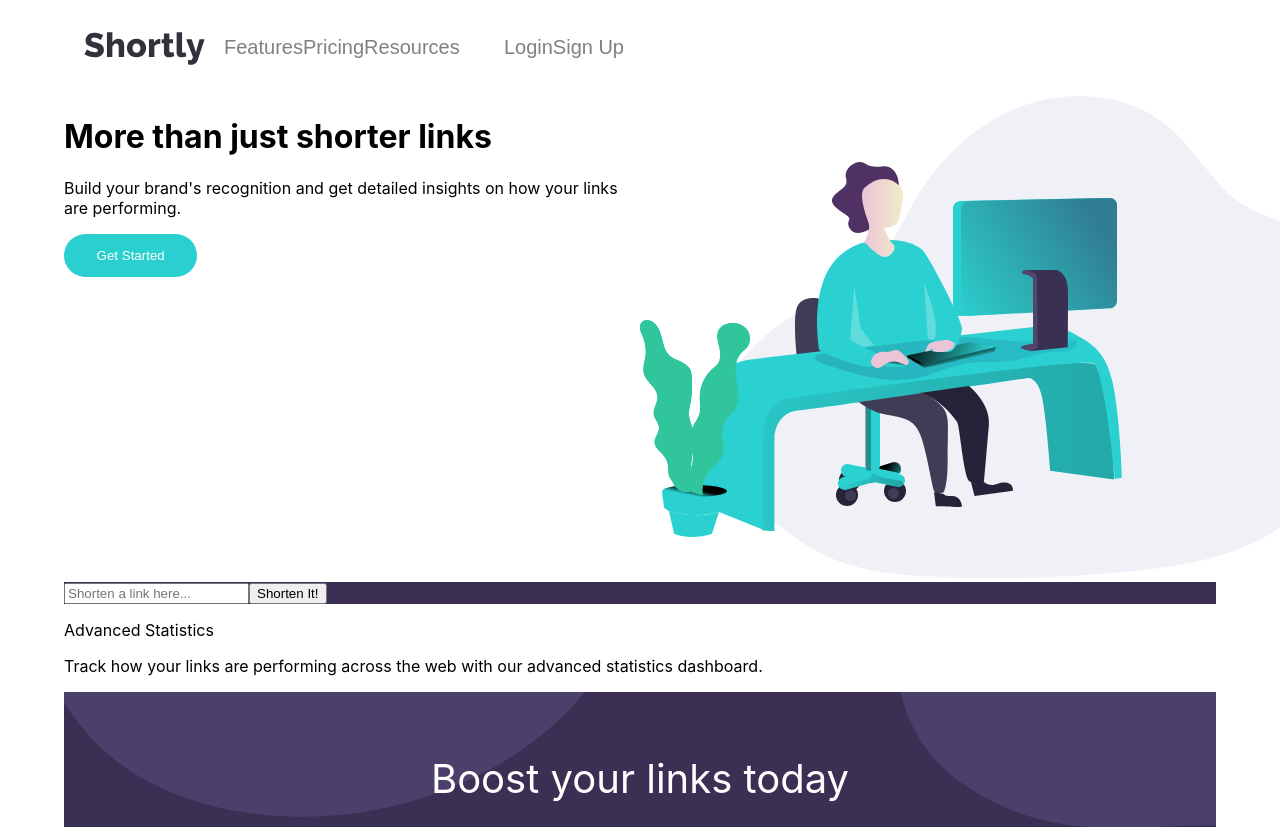
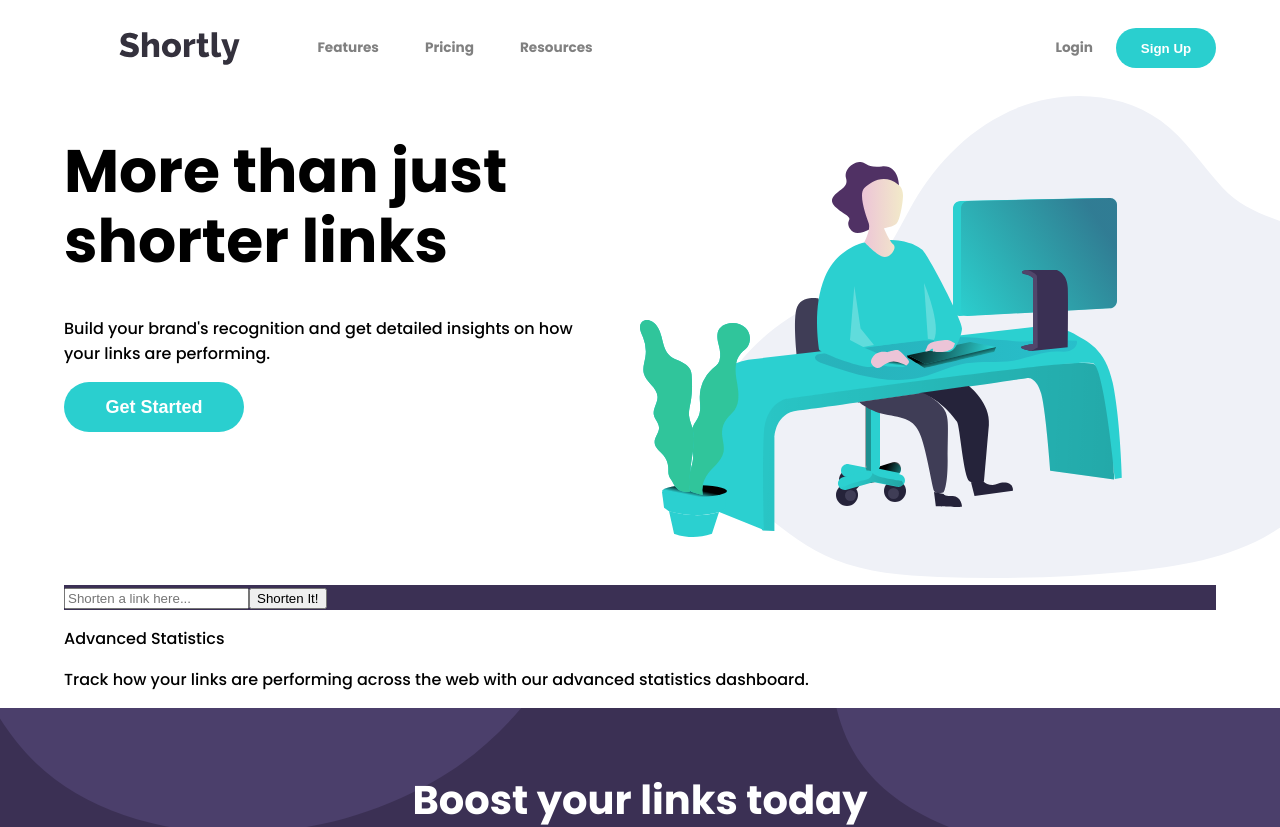
Before and after one commit to kabocha23/URL-Shortener, a React (Create React App) app: page / in a window 1280 px wide. Shown: the top 827 px of the page. Built offline with nearby package versions, Linux system fonts and the light colour scheme.

Commit message:
Added responsive designs

```diff
--- a/public/index.html
+++ b/public/index.html
@@ -9,6 +9,9 @@
       name="description"
       content="Web site created using create-react-app"
     />
+    <link rel="preconnect" href="https://fonts.googleapis.com">
+    <link rel="preconnect" href="https://fonts.gstatic.com" crossorigin>
+    <link href="https://fonts.googleapis.com/css2?family=Poppins:wght@500;700&display=swap" rel="stylesheet">
     <link rel="apple-touch-icon" href="%PUBLIC_URL%/logo192.png" />
     <!--
       manifest.json provides metadata used when your web app is installed on a
--- a/src/App.css
+++ b/src/App.css
@@ -5,6 +5,7 @@ body, html {
 
 .App {
   width: 100vw;
+  font-family: 'Poppins', sans-serif;
 }
 
 .fixed-pos {
--- a/src/components/1. Navbar/Navbar.css
+++ b/src/components/1. Navbar/Navbar.css
@@ -7,7 +7,6 @@
     margin-left: auto;
     margin-right: auto;
     background-color: transparent;
-    font-family: 'League Spartan', sans-serif;
 }
 
 
@@ -30,7 +29,7 @@
 .navbar-brand {
     display: flex;
     height: 100%;
-    width: 5em;
+    width: 20%;
     justify-content: center;
     align-items: center;
     cursor: pointer;
@@ -38,26 +37,45 @@
 }
 .nav-menu {
     display: flex;
-    justify-content: center;
     align-items: center;
-    font-size: 1.25em;
+    width: 80%;
+    font-size: 0.85em;
+    font-weight: 600;
 }
 .nav-menu-items {
     display: flex;
-    width: 20em;
-    justify-content: space-evenly;
+    width: 100%;
 }
 .nav-menu-items a {
-    padding: 0.5em 0;
-    border-bottom: 1px solid transparent;
+    margin-top: auto;
+    margin-left: 2.5%;
+    margin-right: 2.5%;
+    margin-bottom: auto;
     transition: all ease-in-out 0.2s;
     cursor: pointer;
 }
 .nav-menu-items a:hover {
-    border-color: gray;
+    color: hsl(260, 8%, 14%);
 }
 #login-right {
     margin-left: auto;
+}
+.sign-up-btn {
+    color: white;
+    font-weight: bolder;
+    height: 40px;
+    width: 100px;
+    background-color: hsl(180, 66%, 49%);
+    border: none;
+    border-radius: 50px;
+    transition: all ease-in-out 0.2s;
+}
+.sign-up-btn:hover {
+    cursor: pointer;
+    background-color: hsl(180, 70%, 60%);
+}
+.sign-up-btn a:hover {
+    color: white;
 }
 
 
@@ -98,7 +116,9 @@
     }
     .nav-menu-items-coll a {
         display: flex;
-        height: 5em;
+        height: 75px;
+        font-size: 18px;
+        font-weight: 500;
         justify-content: center;
         align-items: center;
         border-bottom: 1px solid transparent;
@@ -108,6 +128,13 @@
     .nav-menu-items-coll a:hover {
         border-color: black;
     }
+    .nav-menu-items-coll hr {
+        width: 80%;
+        height: 1px;
+        background-color: hsl(257, 7%, 63%);
+        border: none;
+    }
+
     .toggle-button {
         display: flex;
         position: absolute;
--- a/src/components/1. Navbar/Navbar.js
+++ b/src/components/1. Navbar/Navbar.js
@@ -36,8 +36,9 @@ const Navbar = ({toggleIsNav, isNavExpanded}) => {
                         <a>Features</a>
                         <a>Pricing</a>
                         <a>Resources</a>
+                        <hr></hr>
                         <a>Login</a>
-                        <a>Sign Up</a>
+                        <button className='sign-up-btn'><a>Sign Up</a></button>
                     </div>
                 </div>
                 <div className={isNavExpanded
@@ -50,7 +51,7 @@ const Navbar = ({toggleIsNav, isNavExpanded}) => {
                         <a>Pricing</a>
                         <a>Resources</a>
                         <a id='login-right'>Login</a>
-                        <a>Sign Up</a>
+                        <button className='sign-up-btn'><a>Sign Up</a></button>
                     </div>
                 </div>
             </div>
--- a/src/components/2. Intro/Intro.css
+++ b/src/components/2. Intro/Intro.css
@@ -9,12 +9,15 @@
 }
 
 .intro-text {
-    width: 50%;
-    min-width: 425px;
+    width: 45%;
+    min-width: 375px;
+    margin-right: 5%;
 }
 .intro-text h1 {
     width: 100%;
     margin-right: auto;
+    font-size: 60px;
+    line-height: 70px;
 }
 .intro-text p {
     width: 100%;
@@ -26,10 +29,9 @@
 
 
 
-
 .intro-img {
     width: 50%;
-    min-width: 425px;
+    min-width: 375px;
 
 }
 .intro-img img {
--- a/src/components/2. Intro/Intro.js
+++ b/src/components/2. Intro/Intro.js
@@ -11,7 +11,7 @@ const Intro = () => {
             <div className="intro-text">
                 <h1>More than just shorter links</h1>
                 <p>Build your brand's recognition and get detailed insights on how your links are performing.</p>
-                <GetStartedBtn />
+                <GetStartedBtn btnText='Get Started' />
             </div>
             <div className="intro-img">
                 <img src={introWorking} alt='working'></img>
--- a/src/components/3. URL/URL.js
+++ b/src/components/3. URL/URL.js
@@ -9,7 +9,7 @@ const URL = () => {
         <div className="url-container">
             <div className="url-input">
                 <input placeholder='Shorten a link here...'></input>
-                <button>Shorten It!</button>
+                <button><a>Shorten It!</a></button>
             </div>
             <div className="url-history">
 
--- a/src/components/5. Boost/Boost.css
+++ b/src/components/5. Boost/Boost.css
@@ -1,7 +1,6 @@
 
 .boost-container {
-    width: 90%;
-    max-width: 1281px;
+    width: 100%;
     margin-left: auto;
     margin-right: auto;
     text-align: center;
@@ -13,5 +12,6 @@
 .boost-container p {
     color: white;
     font-size: 40px;
+    font-weight: 700;
     margin: 0.75em 0;
 }
--- a/src/components/5. Boost/Boost.js
+++ b/src/components/5. Boost/Boost.js
@@ -8,7 +8,7 @@ const Boost = () => {
     return (
     <div className="boost-container">
         <p>Boost your links today</p>
-        <GetStartedBtn />
+        <GetStartedBtn btnText='Get Started' />
     </div>
     );
   }
--- a/src/components/6. Footer/Footer.css
+++ b/src/components/6. Footer/Footer.css
@@ -35,9 +35,6 @@
     flex-flow: row wrap;
     width: 60%;
     justify-content: space-evenly;
-    /* margin-left: auto;
-    margin-right: auto; */
-    font-family: 'Karla', sans-serif;
     font-weight: 700;
     font-size: 0.8em;
     color: white;
--- a/src/components/GetStartedBtn/GetStartedBtn.css
+++ b/src/components/GetStartedBtn/GetStartedBtn.css
@@ -2,8 +2,10 @@
 
 .get-started-container button {
     color: white;
-    height: 3.25em;
-    width: 12em;
+    font-size: 18px;
+    font-weight: bolder;
+    height: 50px;
+    width: 175px;
     background-color: hsl(180, 66%, 49%);
     border: none;
     border-radius: 50px;
--- a/src/components/GetStartedBtn/GetStartedBtn.js
+++ b/src/components/GetStartedBtn/GetStartedBtn.js
@@ -1,12 +1,12 @@
 import React from 'react';
 import './GetStartedBtn.css';
 
-const GetStartedBtn = () => {
+const GetStartedBtn = ({ btnText }) => {
 
 
     return (
         <div className="get-started-container">
-            <button>Get Started</button>
+            <button><a>{btnText}</a></button>
         </div>
     );
   }
```
